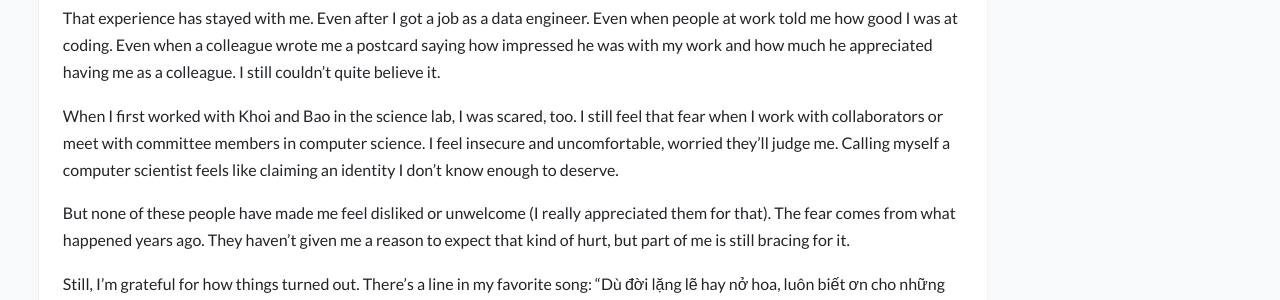
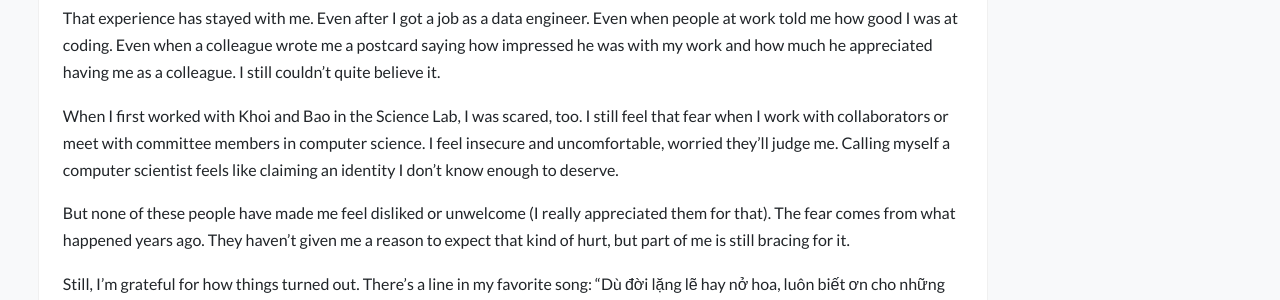
Before and after one commit to melanthera-biflora/melanthera-biflora.github.io, a Jekyll site: the page built from _posts/2026-10-21-blog-post-1.md, in a window 1280 px wide and 900 px high, scrolled down 993 px. Shown: the part 154-454 px from the top of the window. Built offline with Jekyll 4.4.1, drawn with Linux system fonts in a browser that asks for light colours; nearby versions of some CDN libraries; a style sheet for code colours, icons or effects is not loaded.

```diff
--- a/_posts/2026-10-21-blog-post-1.md
+++ b/_posts/2026-10-21-blog-post-1.md
@@ -36,7 +36,7 @@ Sadly, I don’t have an inspiring ending to this part of the story. I still hav
 
 That experience has stayed with me. Even after I got a job as a data engineer. Even when people at work told me how good I was at coding. Even when a colleague wrote me a postcard saying how impressed he was with my work and how much he appreciated having me as a colleague. I still couldn’t quite believe it.
 
-When I first worked with Khoi and Bao in the science lab, I was scared, too. I still feel that fear when I work with collaborators or meet with committee members in computer science. I feel insecure and uncomfortable, worried they’ll judge me. Calling myself a computer scientist feels like claiming an identity I don’t know enough to deserve.
+When I first worked with Khoi and Bao in the Science Lab, I was scared, too. I still feel that fear when I work with collaborators or meet with committee members in computer science. I feel insecure and uncomfortable, worried they’ll judge me. Calling myself a computer scientist feels like claiming an identity I don’t know enough to deserve.
 
 But none of these people have made me feel disliked or unwelcome (I really appreciated them for that). The fear comes from what happened years ago. They haven’t given me a reason to expect that kind of hurt, but part of me is still bracing for it.
 
```
